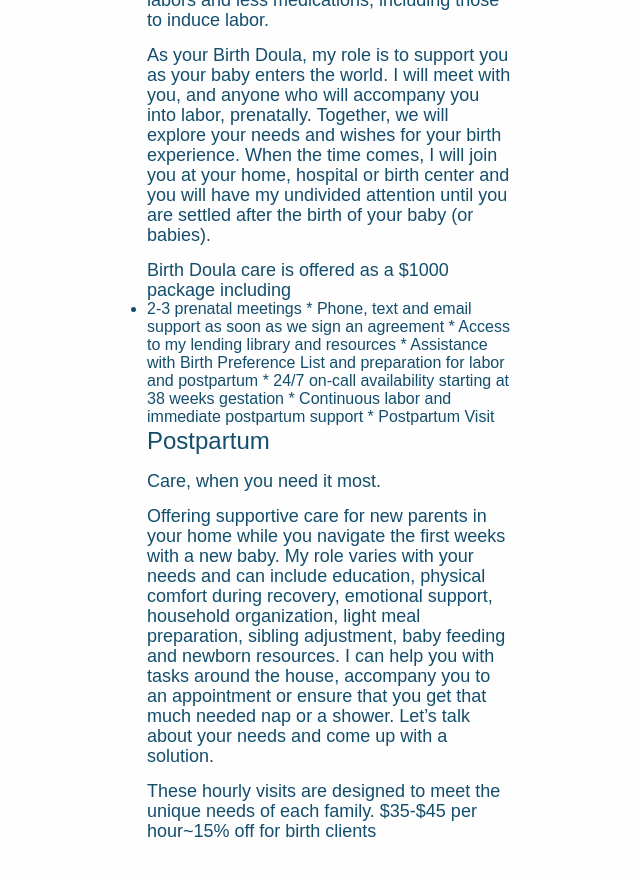
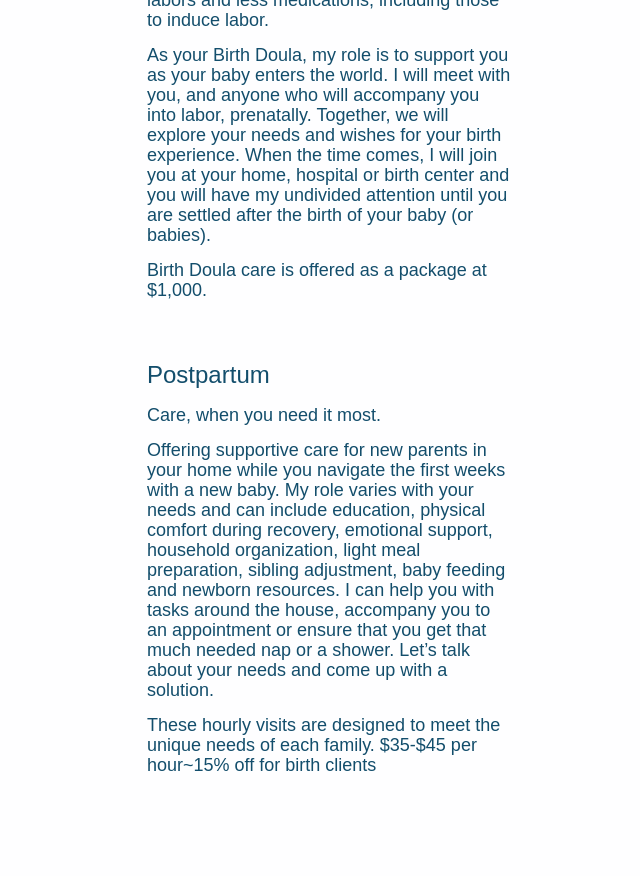
Before and after one commit to aidensymes/harbordoula.com, a Jekyll site: the page built from home.markdown, in a window 1280 px wide and 900 px high, scrolled down 3789 px. Shown: the top 876 px of the window, without its empty margins (311-951 px from the left). Built offline with Jekyll 4.4.1, drawn with Linux system fonts in a browser that asks for light colours; nearby versions of some CDN libraries; some web fonts are replaced.

Commit message:
Updated Home

```diff
--- a/home.markdown
+++ b/home.markdown
@@ -98,11 +98,7 @@ services:
     your birth experience. When the time comes, I will join you at your home, hospital
     or birth center and you will have my undivided attention until you are settled
     after the birth of your baby (or babies). \n\nBirth Doula care is offered as a
-    $1000 package including\n* 2-3 prenatal meetings * Phone, text and email support
-    as soon as we sign an agreement * Access to my lending library and resources *
-    Assistance with Birth Preference List and preparation for labor and postpartum
-    * 24/7 on-call availability starting at 38 weeks gestation * Continuous labor
-    and immediate postpartum support * Postpartum Visit\n"
+    package at $1,000. \n\n"
 - name: Postpartum
   description: "Care, when you need it most.\n\nOffering supportive care for new parents
     in your home while you navigate the first weeks with a new baby. My role varies
```
